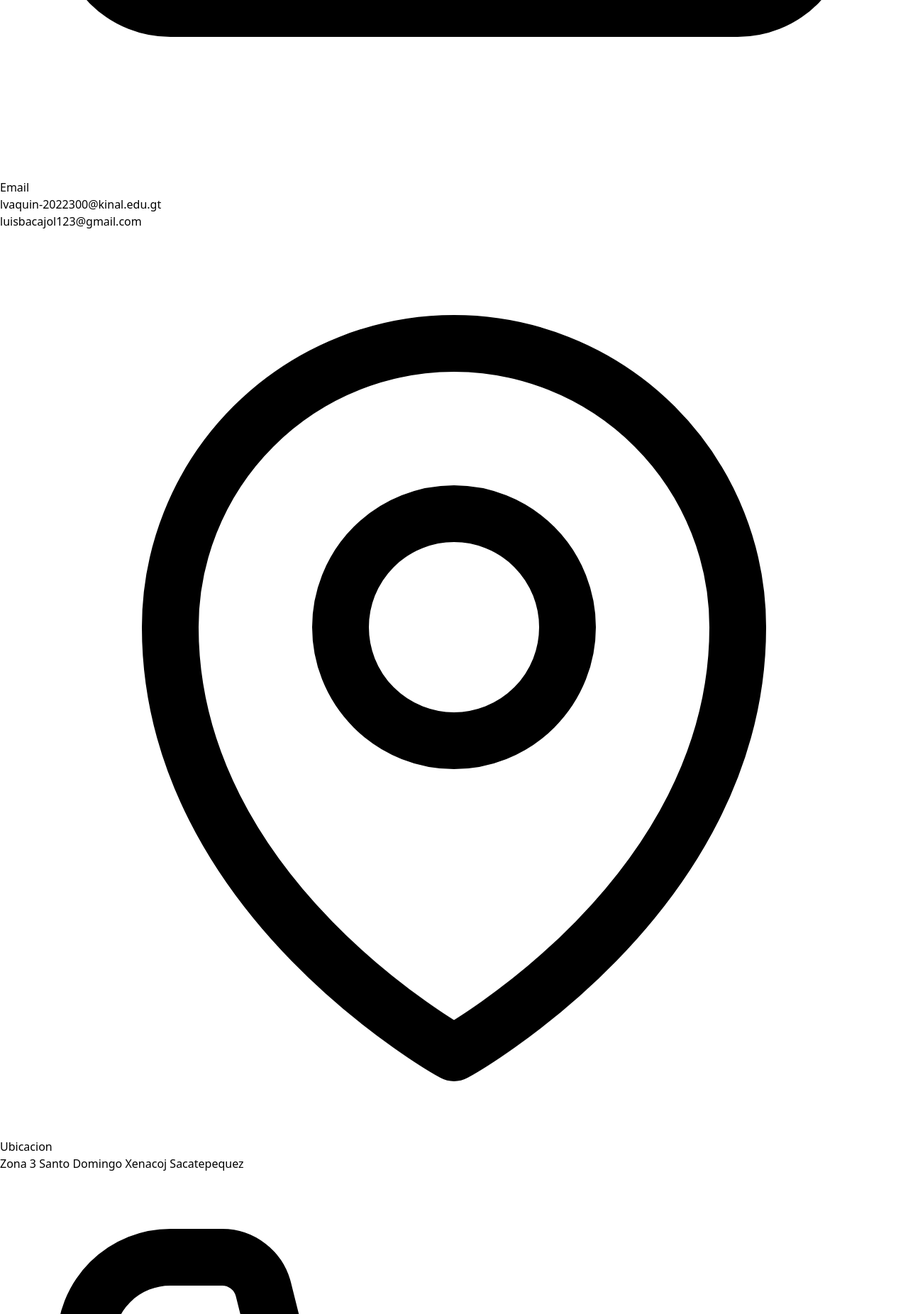
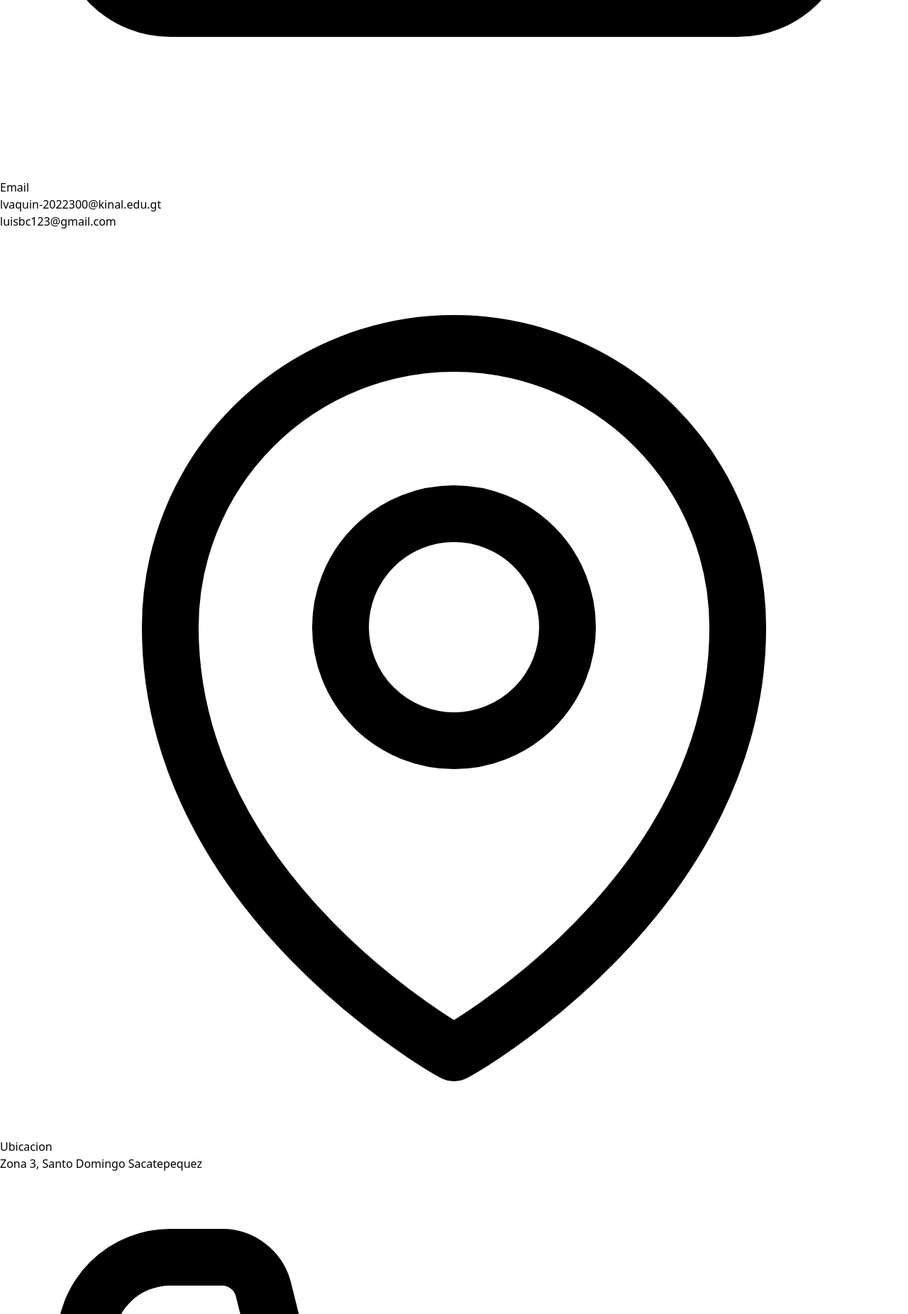
Before and after one commit to LuisRodrigo23/Portafolio_React, a React (Vite) app: page / in a window 1280 px wide. Shown: the part 8867-10719 px from the top of the page at 71% size. Built offline with nearby package versions, Linux system fonts and the light colour scheme.

Commit message:
update and text

```diff
--- a/src/components/Contact/Contact.jsx
+++ b/src/components/Contact/Contact.jsx
@@ -8,7 +8,7 @@ function Contact() {
         <>
             <Navbar />
             <section className=" dark:bg-gray-900 max-[550px]:h-[110vh] min-[550px]:mt-[100px] max-[750px]:mt-[5rem]" id='routerContact'>
-                <div className="container px-6 py-12 mx-auto max-[1200px]:text-[10px]">
+                <div className="container px-6 py-12 mx-auto max-[1200px]:text-[12x]">
                     <div>
                         <p className="text-[35px] text-blue-500 dark:text-blue-400 font-bold text-center">¡Contactame!</p>
                         <br />
@@ -29,7 +29,7 @@ function Contact() {
                             </span>
                             <h2 className="mt-4 text-lg font-medium text-gray-800 dark:text-white">Email</h2>
                             <p className="mt-2 text-blue-500 dark:text-blue-400">lvaquin-2022300@kinal.edu.gt</p>
-                            <p className="mt-2 text-blue-500 dark:text-blue-400">luisbacajol123@gmail.com</p>
+                            <p className="mt-2 text-blue-500 dark:text-blue-400">luisbc123@gmail.com</p>
                         </div>
                         <div>
                             <span className="inline-block p-3 text-blue-500 rounded-full bg-blue-100/80 dark:bg-gray-800">
@@ -42,7 +42,7 @@ function Contact() {
                             </span>
 
                             <h2 className="mt-4 text-lg font-medium text-gray-800 dark:text-white">Ubicacion</h2>
-                            <p className="mt-2 text-blue-500 dark:text-blue-400">Zona 3 Santo Domingo Xenacoj Sacatepequez</p>
+                            <p className="mt-2 text-blue-500 dark:text-blue-400">Zona 3, Santo Domingo Sacatepequez</p>
                         </div>
 
                         <div>
```
